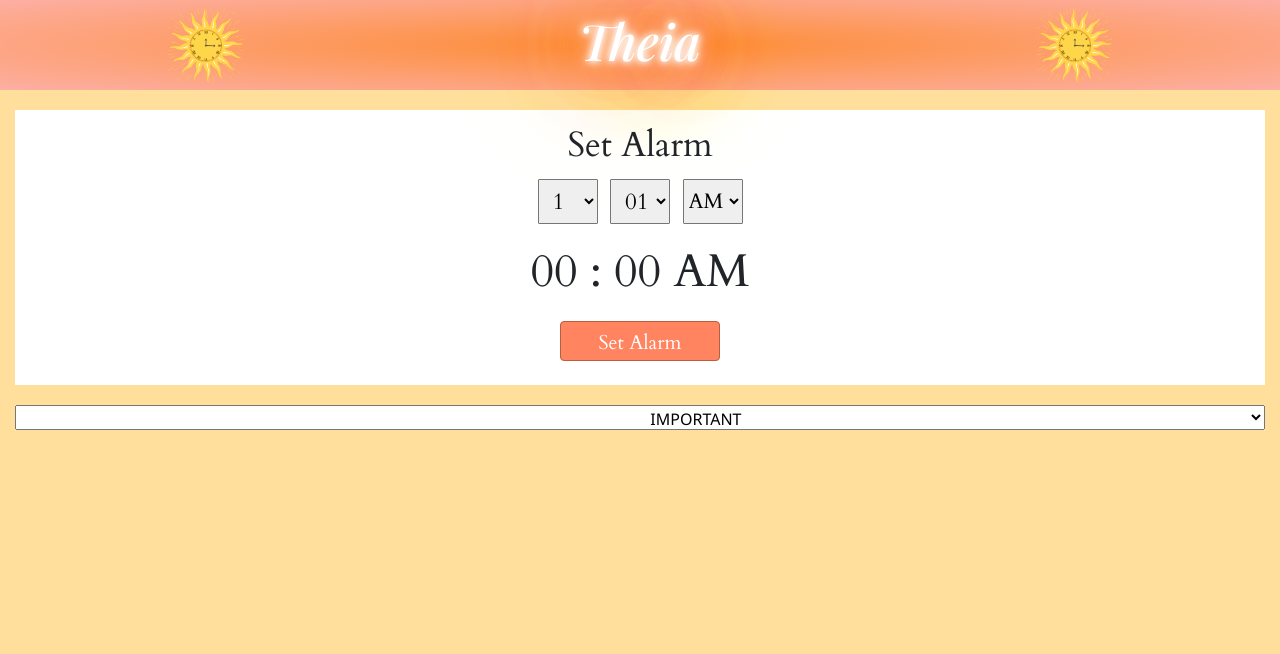
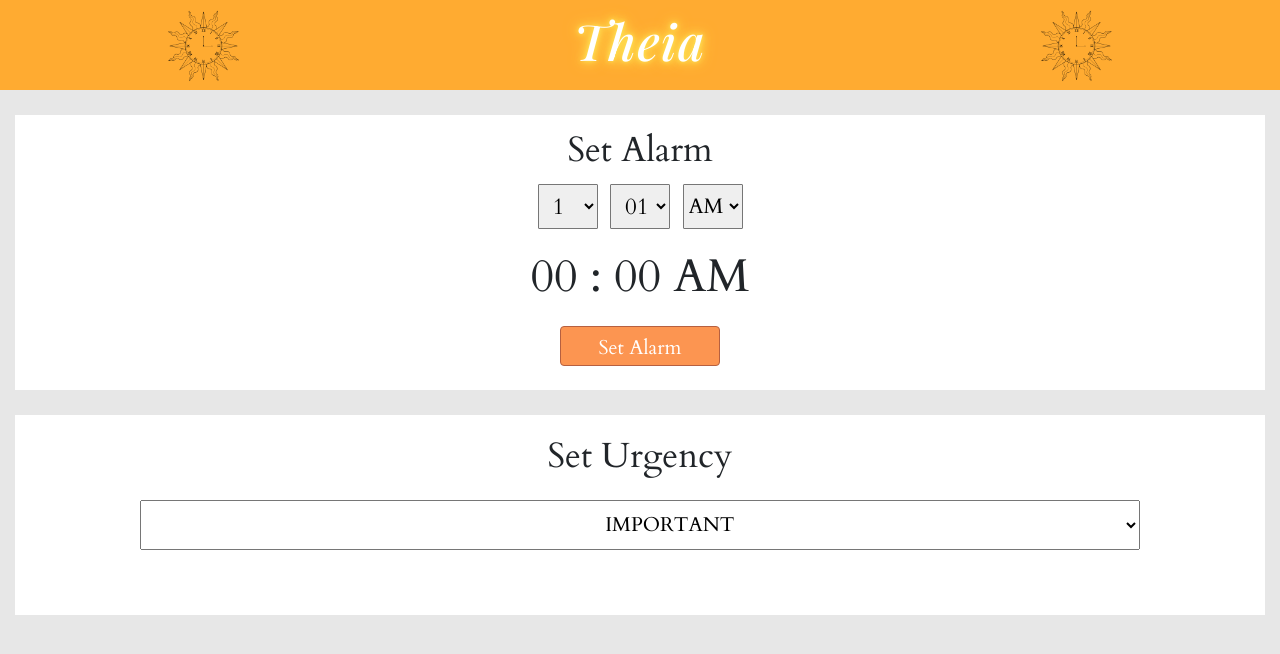
Before and after one commit to RohanBhatnagar/MTSI-Final-Project, a React (Create React App) app: page / in a window 1280 px wide. Shown: the top 654 px of the page. Built offline with nearby package versions, Linux system fonts and the light colour scheme.

Commit message:
urgency box

```diff
--- a/src/App.css
+++ b/src/App.css
@@ -1,6 +1,6 @@
 .App {
   text-align: center;
-  background-color: #ffdf9b;
+  background-color: #E7E7E7;
   height:812px;
 
 }
--- a/src/SetAlarm.css
+++ b/src/SetAlarm.css
@@ -1,7 +1,10 @@
 .bigContainer{
     padding: 15px;
-    margin-top: 5px;
+    margin-top: 10px;
     font-family: 'Cardo';
+    display: flex;
+    flex-direction: column;
+
 }
 
 .container1{
@@ -13,7 +16,7 @@
     justify-content: center;
     display:flex;
     flex-direction: column;
-
+    margin-bottom: 25px;
 }
 
 .selections {
@@ -45,11 +48,24 @@
     border-width: 0.1px;
 
 }
+
+.urgencyContainer {
+    height: 200px;
+    background-color: white;
+    align-items: center;
+
+    display:flex;
+    flex-direction: column;
+    padding-top: 0px;
+
+}
+
+
 .urgencyBox {
-    width: 100%;
-    height: 25px;
+    width: 80%;
+    height: 50px;
     padding: 0.1%;
-    padding-left:125px;
+    padding-left:73px;
 
     text-align: center;
     display: flex;
@@ -57,9 +73,16 @@
     margin-top:20px;
     font-family:'Segoe UI', Tahoma, Geneva, Verdana, sans-serif;
     justify-content: center;
+    font-size: 20px;
+    font-family: 'Cardo';
+    margin-top: 15px;
+
 }
 
-
+#urgency {
+    font-size: 35px;
+    margin-top: 20px;
+}
 
 #am {
     font-size: 21px;
@@ -72,7 +95,8 @@
 }
 
 #setAlarmButton {
-    background-color: #ff845f;
+    background-color: #fc9551;
+
     width: 160px;
     margin-top: 13px;
     height: 40px;
--- a/src/SetAlarm.js
+++ b/src/SetAlarm.js
@@ -131,6 +131,8 @@ export class SetAlarm extends Component {
                         {table()}
                     </tbody>
                 </Table> */}
+                <div className = "urgencyContainer">
+                <h1 id="urgency">Set Urgency</h1>
                 <select className="urgencyBox">
                     {urgency.map((e) => (
 
@@ -139,6 +141,8 @@ export class SetAlarm extends Component {
 
                     ))}
                 </select>
+                </div>
+
 
 
 
--- a/src/Title.css
+++ b/src/Title.css
@@ -8,7 +8,10 @@
 
     /*margin-bottom: 0.5em;*/
     /*background-color: #F0A488;*/
-    background: radial-gradient(#fd8d37,#FDAFA4);
+    /*background-color: #ff9424;*/
+    background-color: #ffab31;
+
+
     color: #fff;
 
 
@@ -20,14 +23,11 @@
       font-family: 'Playfair Display';
       font-weight: 700px;
       text-shadow:
-      0 0 7px #fff,
-      0 0 10px #fff,
-      0 0 19px #fff,
-      0 0 42px #ff834f,
-      0 0 82px #ff834f,
-      0 0 92px #ff834f,
-      0 0 102px #ff834f,
-      0 0 151px #ff834f;
+      0 0 4px #ffe555,
+      0 0 10px #ffe555,
+      0 0 15px #ffe555;
+
+      letter-spacing: 1.5px;
 
 
   }
--- a/src/Title.js
+++ b/src/Title.js
@@ -1,6 +1,6 @@
 import React from 'react';
 import './Title.css';
-import logo from './theiaClear.png';
+import logo from './squareClock.png';
 import './fonts/PlayfairDisplay-Italic.ttf';
 import Container from 'react-bootstrap/Container';
 import Button from 'react-bootstrap/Button';
```
Also changed, not shown: src/squareClock.png (added), src/sunClock.png (added).
